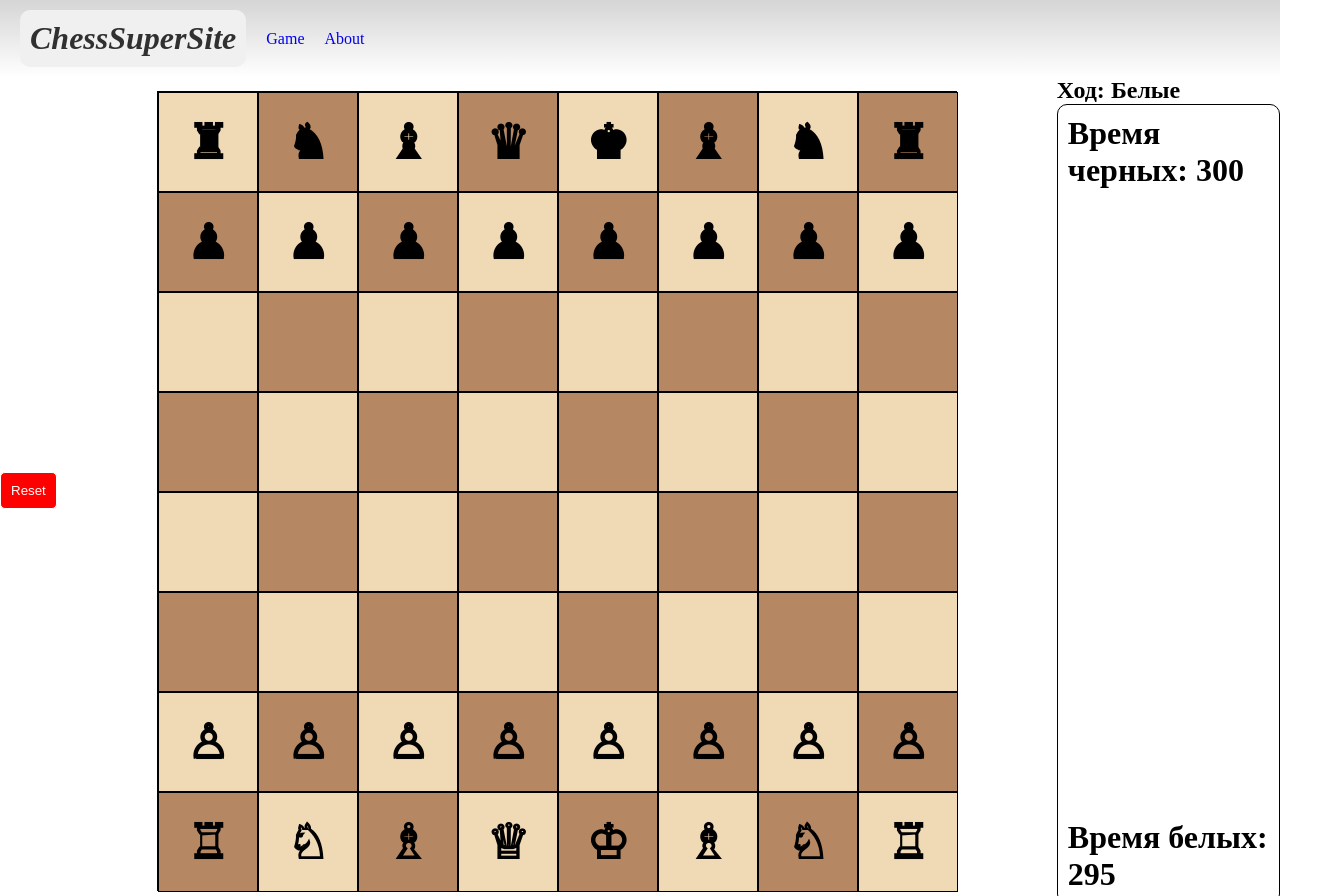
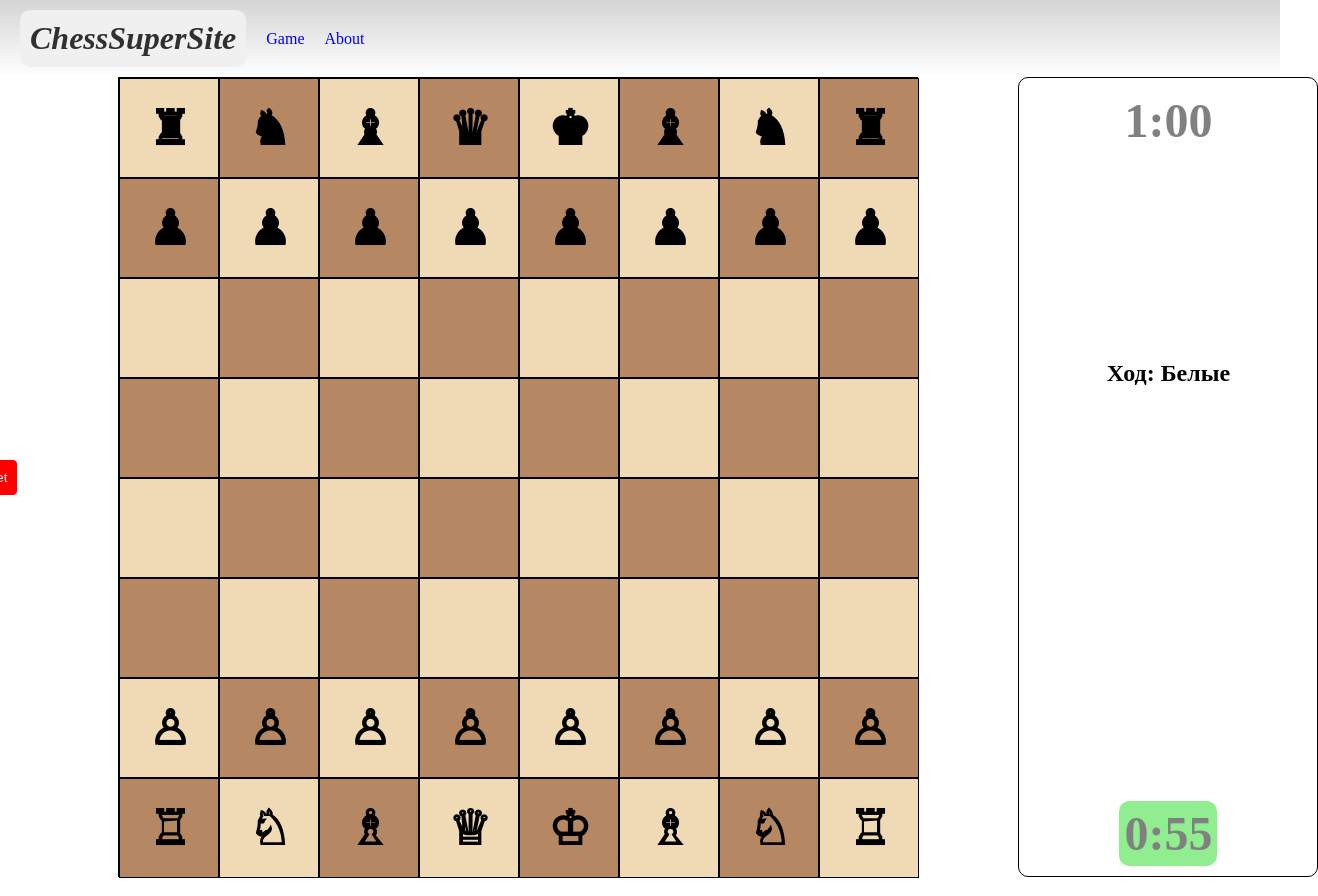
Before and after one commit to Nazhdache4ka/chess, a React (Vite) app: page /game in a window 1280 px wide. Shown: the top 896 px of the page, 1318 px wide, since content can reach past the window. Built offline with nearby package versions, Linux system fonts and the light colour scheme.

Commit message:
Gathering game info in specific component, refactoring styles and logic for timer

```diff
--- a/src/components/GameInfo.tsx
+++ /dev/null
@@ -1,22 +0,0 @@
-import { ChessPieceTeam } from "../interfaces";
-
-interface GameInfoProps {
-    currentPlayer: ChessPieceTeam;
-    isCheckmateState: boolean;
-    isCheck: boolean;
-    whiteTime: number;
-    blackTime: number;
-}
-
-function GameInfo({currentPlayer, isCheckmateState, isCheck, whiteTime, blackTime}: GameInfoProps) {
-    return (
-        <div>
-            <h2>Ход: {currentPlayer === ChessPieceTeam.WHITE ? 'Белые' : 'Черные'}</h2>
-            {isCheckmateState ? <h3 style={{color: 'red', margin: '10px 0', display: 'inline-block'}}>Шах и мат!</h3> : isCheck && <h3 style={{color: 'red', margin: '10px 0', display: 'inline-block'}}>ШАХ!</h3>}
-            {whiteTime === 0 && <h3 style={{color: 'red', margin: '10px 0', display: 'inline-block'}}>Время белых истекло!</h3>}
-            {blackTime === 0 && <h3 style={{color: 'red', margin: '10px 0', display: 'inline-block'}}>Время черных истекло!</h3>}
-        </div>
-    )
-}
-
-export default GameInfo;
--- /dev/null
+++ b/src/components/GameInfo/GameInfo.module.css
@@ -0,0 +1,24 @@
+.gameInfoContainer {
+    padding: 10px;
+    border: 1px solid #000;
+    border-radius: 10px;
+    display: flex;
+    flex-direction: column;
+    align-items: center;
+    justify-content: space-between;
+    height: 800px;
+    width: 300px;
+}
+
+.gameInfo {
+    position: absolute;
+    top: 45%;
+    display: flex;
+    flex-direction: column;
+    align-items: center;
+}
+
+.gameInfo h3 {
+    color: red;
+    margin: 10px 0;
+}
--- /dev/null
+++ b/src/components/GameInfo/GameInfo.tsx
@@ -0,0 +1,32 @@
+import Timer from "../Timer/Timer";
+import styles from "./GameInfo.module.css";
+import { ChessPieceTeam } from "../../interfaces";
+import { convertGameTimeWhite, convertGameTimeBlack } from "../../utils/convert-game-time";
+
+interface GameInfoProps {
+    currentPlayer: ChessPieceTeam;
+    isCheckmateState: boolean;
+    isCheck: boolean;
+    whiteTime: number;
+    blackTime: number;
+}
+
+function GameInfo({currentPlayer, isCheckmateState, isCheck, whiteTime, blackTime}: GameInfoProps) {
+    return (
+        <div className={styles.gameInfoContainer}>
+            <div className={styles.gameInfo}>
+                <h2>Ход: {currentPlayer === ChessPieceTeam.WHITE ? 'Белые' : 'Черные'}</h2>
+                {isCheckmateState ? <h3>Шах и мат!</h3> : isCheck && <h3>ШАХ!</h3>}
+                {whiteTime === 0 && <h3>Время белых истекло!</h3>}
+                {blackTime === 0 && <h3>Время черных истекло!</h3>}
+            </div>
+            <Timer
+                whiteTime={convertGameTimeWhite(whiteTime)}
+                blackTime={convertGameTimeBlack(blackTime)}
+                currentPlayer={currentPlayer}
+            />
+        </div>
+    )
+}
+
+export default GameInfo;
--- a/src/components/MyBoard/MyBoard.tsx
+++ b/src/components/MyBoard/MyBoard.tsx
@@ -12,14 +12,16 @@ interface MyBoardProps {
     isCheck: boolean;
     castleRights: ICastleRights;
     isCheckmateState: boolean;
+    whiteTime: number;
+    blackTime: number;
     setSelectedId: (id: string | null) => void;
     handleMove: (fromId: string, toId: string) => void;
 }
 
-function MyBoard({elements, selectedId, currentPlayer, isCheck, castleRights, isCheckmateState, setSelectedId, handleMove}: MyBoardProps) {
+function MyBoard({elements, selectedId, currentPlayer, isCheck, castleRights, isCheckmateState, whiteTime, blackTime, setSelectedId, handleMove}: MyBoardProps) {
     const {selectedElement, selectedElementRow, selectedElementColumn} = useSelectedElementCoordinates(elements, selectedId);
     const {highlightedElements} = useHighlightedElements(elements, selectedElement, selectedElementRow, selectedElementColumn, currentPlayer, castleRights, isCheck);
-    const {handleClick} = useChessClickHandler(selectedId, currentPlayer, selectedElement, highlightedElements, isCheckmateState, setSelectedId, handleMove);
+    const {handleClick} = useChessClickHandler(selectedId, currentPlayer, highlightedElements, isCheckmateState, whiteTime, blackTime, setSelectedId, handleMove);
 
 
     return (
--- a/src/components/Timer/Timer.module.css
+++ b/src/components/Timer/Timer.module.css
@@ -1,10 +1,28 @@
 .timer {
-    padding: 10px;
-    border: 1px solid #000;
-    border-radius: 10px;
     display: flex;
     flex-direction: column;
     align-items: center;
     justify-content: space-between;
-    height: 800px;
+    height: 100%;
+    font-size: 24px;
+    color: gray;
 }
+
+.timer h1 {
+    padding: 5px;
+}
+
+.timerCurrentPlayerWhite {
+    background-color: lightgreen;
+    border-radius: 10px;
+}
+
+.timerCurrentPlayerBlack {
+    background-color: lightgreen;
+    border-radius: 10px;
+}
+
+.timerLost {
+    background-color: lightcoral;
+    border-radius: 10px;
+}
--- a/src/components/Timer/Timer.tsx
+++ b/src/components/Timer/Timer.tsx
@@ -1,15 +1,37 @@
 import styles from './Timer.module.css';
+import { ChessPieceTeam } from '../../interfaces';
 
 interface TimerProps {
-    whiteTime: number;
-    blackTime: number;
+    whiteTime: string;
+    blackTime: string;
+    currentPlayer: ChessPieceTeam;
 }
 
-function Timer({whiteTime, blackTime}: TimerProps) {
+function Timer({whiteTime, blackTime, currentPlayer}: TimerProps) {
+    const timerClassNameWhite = () => {
+        if (currentPlayer === ChessPieceTeam.WHITE && whiteTime !== '0:00') {
+            return styles.timerCurrentPlayerWhite;
+        }
+        if (whiteTime === '0:00') {
+            return styles.timerLost;
+        }
+        return '';
+    };
+
+    const timerClassNameBlack = () => {
+        if (currentPlayer === ChessPieceTeam.BLACK && blackTime !== '0:00') {
+            return styles.timerCurrentPlayerBlack;
+        }
+        if (blackTime === '0:00') {
+            return styles.timerLost;
+        }
+        return '';
+    };
+
     return (
         <div className={styles.timer}>
-            <h1>Время черных: {blackTime}</h1>
-            <h1>Время белых: {whiteTime}</h1>
+            <h1 className={timerClassNameBlack()}>{blackTime}</h1>
+            <h1 className={timerClassNameWhite()}>{whiteTime}</h1>
         </div>
     )
 }
--- a/src/hooks/use-chess-click-handler.ts
+++ b/src/hooks/use-chess-click-handler.ts
@@ -1,9 +1,12 @@
 import { type IChessBoardElement, type IChessPieceMovement, ChessPieceTeam } from "../interfaces";
 
 
-export const useChessClickHandler = (selectedId: string | null, currentPlayer: ChessPieceTeam, selectedElement: IChessBoardElement | null, highlightedElements: IChessPieceMovement[], isCheckmateState: boolean, setSelectedId: (id: string | null) => void, handleMove: (fromId: string, toId: string) => void) => {
+export const useChessClickHandler = (selectedId: string | null, currentPlayer: ChessPieceTeam, highlightedElements: IChessPieceMovement[], isCheckmateState: boolean, whiteTime: number, blackTime: number, setSelectedId: (id: string | null) => void, handleMove: (fromId: string, toId: string) => void) => {
     const handleClick = (element: IChessBoardElement) => {
         if (isCheckmateState) {
+            return;
+        }
+        if (whiteTime === 0 || blackTime === 0) {
             return;
         }
 
--- a/src/hooks/use-game-time.ts
+++ b/src/hooks/use-game-time.ts
@@ -2,12 +2,12 @@ import { useEffect, useState } from "react";
 import { ChessPieceTeam } from "../interfaces";
 
 export const useGameTime = (currentPlayer: ChessPieceTeam, isCheckmateState: boolean) => {
-    const [whiteTime, setWhiteTime] = useState<number>(300);
-    const [blackTime, setBlackTime] = useState<number>(300);
+    const [whiteTime, setWhiteTime] = useState<number>(60);
+    const [blackTime, setBlackTime] = useState<number>(60);
 
     const resetTime = () => {
-        setWhiteTime(300);
-        setBlackTime(300);
+        setWhiteTime(60);
+        setBlackTime(60);
     }
 
     useEffect(() => {
--- a/src/pages/GamePage.tsx
+++ b/src/pages/GamePage.tsx
@@ -1,7 +1,6 @@
 import Button from "../components/Button/Button";
 import MyBoard from "../components/MyBoard/MyBoard";
-import Timer from "../components/Timer/Timer";
-import GameInfo from "../components/GameInfo";
+import GameInfo from "../components/GameInfo/GameInfo";
 import { useChessGame } from "../hooks/use-chess-game";
 
 function GamePage() {
@@ -21,13 +20,18 @@ function GamePage() {
                 isCheck={isCheck}
                 castleRights={castleRights}
                 isCheckmateState={isCheckmateState}
+                whiteTime={whiteTime}
+                blackTime={blackTime}
                 setSelectedId={setSelectedId}
                 handleMove={handleMove}
             />
-            <div>
-                <GameInfo currentPlayer={currentPlayer} isCheckmateState={isCheckmateState} isCheck={isCheck} whiteTime={whiteTime} blackTime={blackTime}/>
-                <Timer whiteTime={whiteTime} blackTime={blackTime}/>
-            </div>
+            <GameInfo
+                currentPlayer={currentPlayer}
+                isCheckmateState={isCheckmateState}
+                isCheck={isCheck}
+                whiteTime={whiteTime}
+                blackTime={blackTime}
+            />
         </div>
     )
 }
--- /dev/null
+++ b/src/utils/convert-game-time.ts
@@ -0,0 +1,11 @@
+export const convertGameTimeWhite = (whiteTime: number) => {
+    const minutesWhite = Math.floor((whiteTime % 3600) / 60);
+    const secondsWhite = whiteTime % 60;
+    return `${minutesWhite}:${secondsWhite.toString().padStart(2, '0')}`;
+}
+
+export const convertGameTimeBlack = (blackTime: number) => {
+    const minutesBlack = Math.floor((blackTime % 3600) / 60);
+    const secondsBlack = blackTime % 60;
+    return `${minutesBlack}:${secondsBlack.toString().padStart(2, '0')}`;
+}
```
